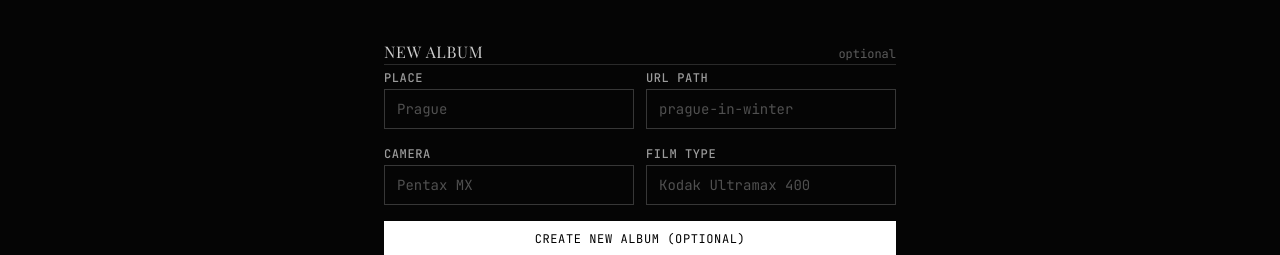
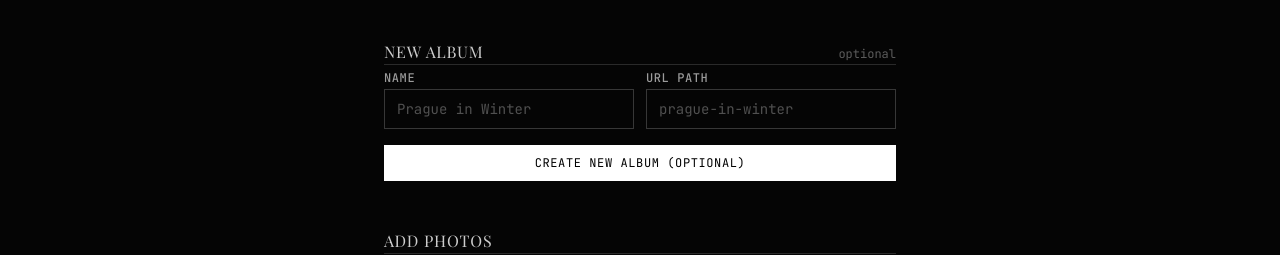
Before and after one commit to queuing4oranges/analog-photography-gallery, a Next.js app: page /albums/create in a window 1280 px wide. Shown: the part 347-602 px from the top of the page. Built offline with nearby package versions, Linux system fonts and the light colour scheme; no server answers; the database is empty.

Commit message:
refactor create album

```diff
--- a/app/actions/albums.server.js
+++ b/app/actions/albums.server.js
@@ -17,12 +17,10 @@ export async function createAlbum(formData) {
     }
   }
 
-  const place = formData.get("place")?.toString().trim();
-  const camera = formData.get("camera")?.toString().trim();
-  const film_type = formData.get("film")?.toString().trim();
+  const name = formData.get("name")?.toString().trim();
   const slug = formData.get("slug")?.toString().trim();
 
-  if (!place || !camera || !film_type || !slug) {
+  if (!name || !slug) {
     return {
       success: false,
       message: "All fields are required"
@@ -30,12 +28,12 @@ export async function createAlbum(formData) {
   }
 
   const { error } = await supabase.from("albums").insert({
-    place, camera, film_type, slug
+    name, slug
   });
 
 
   if (error) {
-    const message = error.code === "23505"
+    const message = error.code === "23505" // in PostgreSQL, error code 23505 means unique_violation
       ? "An album with that URL path already exists"
       : error.message;
     return { success: false, message };
--- a/app/albums/create/CreateForm.jsx
+++ b/app/albums/create/CreateForm.jsx
@@ -43,7 +43,7 @@ export default function CreateForm({ albums }) {
   }
 
   function getAlbumName(albums) {
-    return [...albums].sort((a, b) => a.place.localeCompare(b.place));
+    return [...albums].sort((a, b) => a.name.localeCompare(b.name));
   }
 
   const sortedAlbums = getAlbumName(albums);
--- a/app/albums/create/albumData.js
+++ b/app/albums/create/albumData.js
@@ -1,10 +1,10 @@
 export const albumDetails = [
     {
-      "htmlFor": "place",
-      "label": "Place",
-      "id": "place",
-      "name": "place",
-      "placeholder": "Prague"
+      "htmlFor": "name",
+      "label": "Name",
+      "id": "name",
+      "name": "name",
+      "placeholder": "Prague in Winter"
     },
     {
       "htmlFor": "slug",
@@ -13,18 +13,4 @@ export const albumDetails = [
       "name": "slug",
       "placeholder": "prague-in-winter"
     },
-    {
-      "htmlFor": "camera",
-      "label": "Camera",
-      "id": "camera",
-      "name": "camera",
-      "placeholder": "Pentax MX"
-    },
-    {
-      "htmlFor": "film",
-      "label": "Film type",
-      "id": "film",
-      "name": "film",
-      "placeholder": "Kodak Ultramax 400"
-    },
   ]
```
